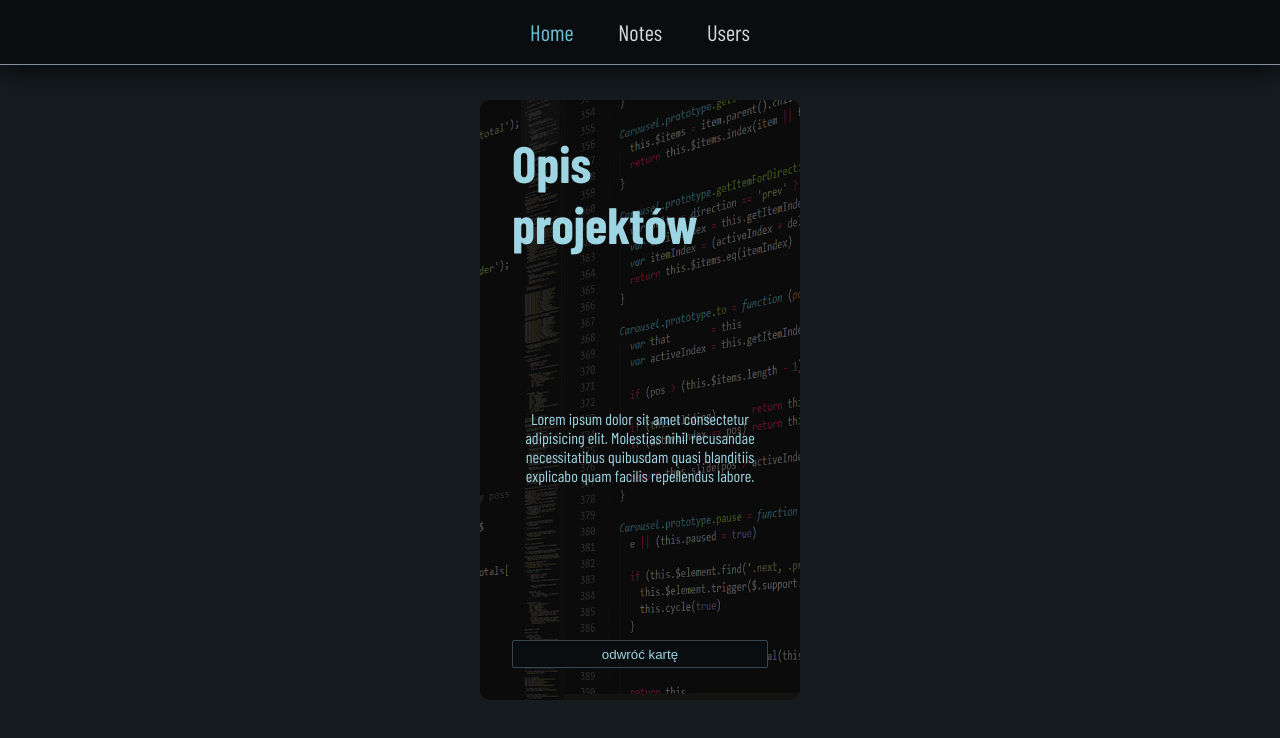
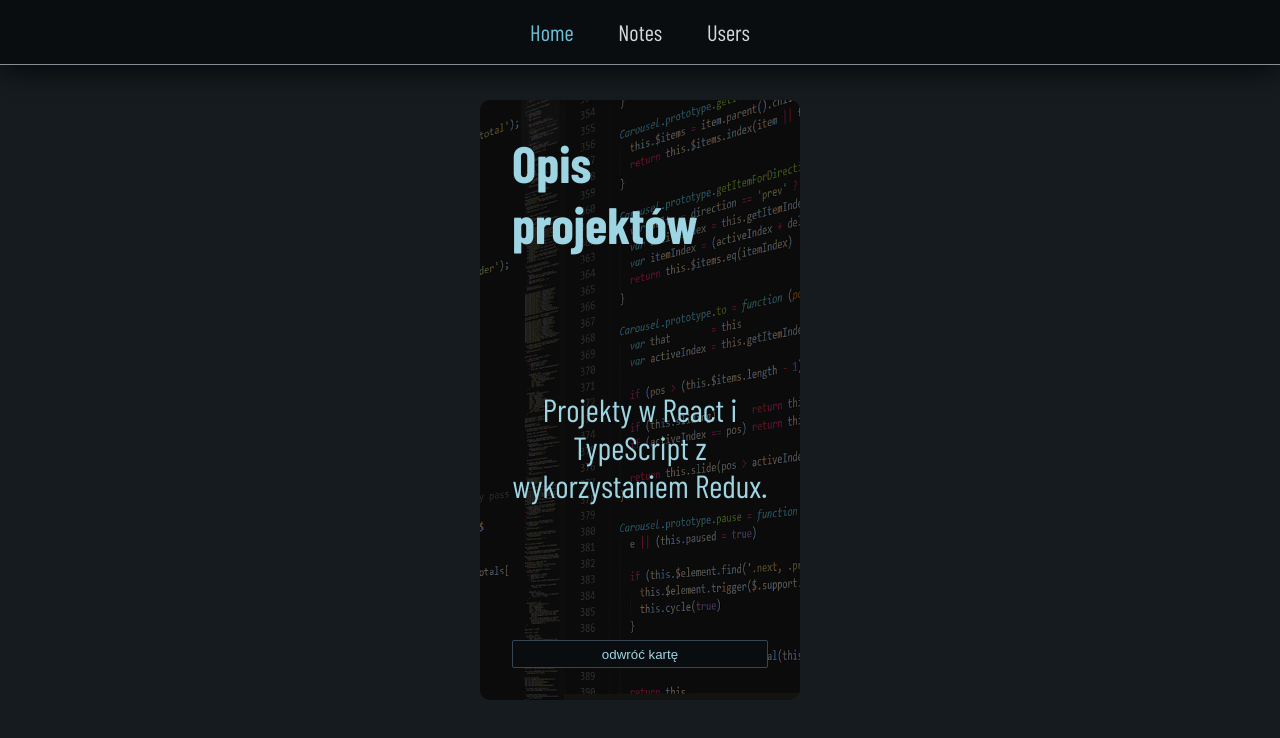
Before and after one commit to Scorpion19702022/SIMPLE_PROJECT_REACT_REDUX, a React (Vite) app: page / in a window 1280 px wide. Both pictures are taken after a click on the button "odwróć kartę". Shown: the top 738 px of the page. Built offline with nearby package versions, Linux system fonts and the light colour scheme; a web font is replaced by a local one.

Commit message:
added text and style

```diff
--- a/src/Components/Home/Home.tsx
+++ b/src/Components/Home/Home.tsx
@@ -26,10 +26,7 @@ const Home: React.FC<InitialProps> = ({ actionCard, addActionCard }) => {
 					<h2 className={styles.heading_back}>Opis projektów</h2>
 					<img className={styles.img_back} src={code02} alt='picture_code' />
 					<div className={styles.shadow_back}></div>
-					<p className={styles.text_back}>
-						Lorem ipsum dolor sit amet consectetur adipisicing elit. Molestias nihil recusandae necessitatibus quibusdam
-						quasi blanditiis explicabo quam facilis repellendus labore.
-					</p>
+					<p className={styles.text_back}>Projekty w React i TypeScript z wykorzystaniem Redux.</p>
 					<button className={styles.btn_back} onClick={addActionCard}>
 						odwróć kartę
 					</button>
--- a/src/Components/Home/Styles/Home.module.css
+++ b/src/Components/Home/Styles/Home.module.css
@@ -202,6 +202,10 @@
 		font-size: 3.2em;
 	}
 
+	.text_back {
+		font-size: 2em;
+	}
+
 	.btn_front:hover {
 		background-color: var(--color-dark11);
 	}
```
